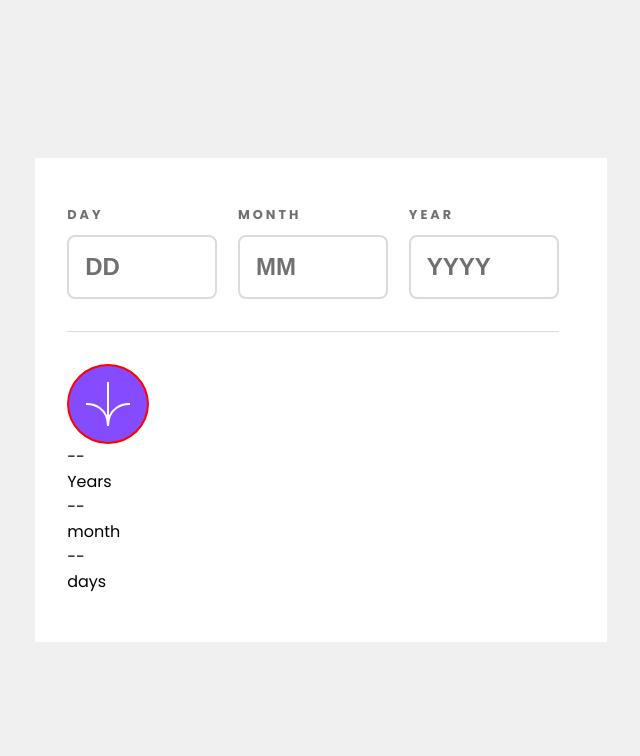
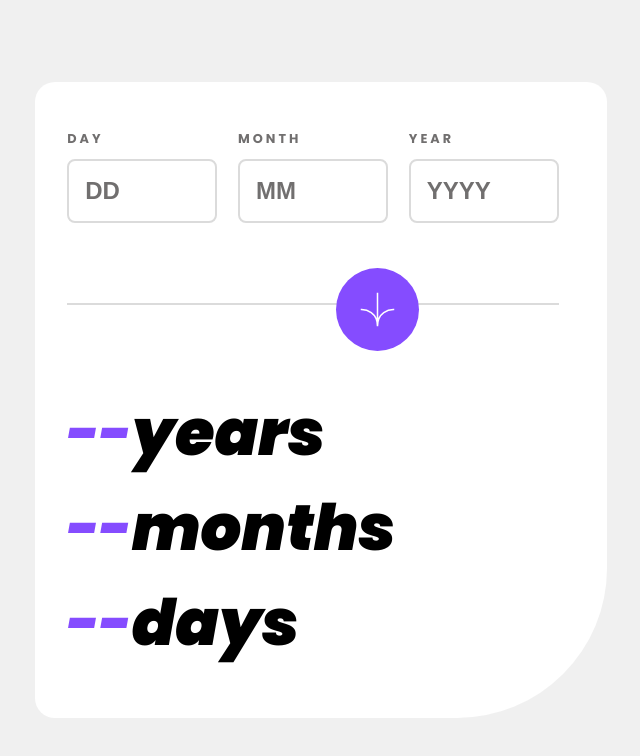
Before and after one commit to shekinahwebdev/AGE-CALCULATOR-APP, a React (Vite) app: page / in a window 1280 px wide. Shown: the top 756 px of the page, without its empty margins (319-959 px from the left). Built offline with nearby package versions, Linux system fonts and the light colour scheme; a web font is replaced by a local one.

Commit message:
Refactor styles for main calculator and output components; enhance arrow button functionality

```diff
--- a/src/App.css
+++ b/src/App.css
@@ -29,14 +29,12 @@ body {
 
 .main_calculator {
   width: 100%;
-  /* max-width: 600px;
-  min-width: 300px; */
   padding: 3rem 3rem 3rem 2rem;
   background-color: var(--White);
+  border-radius: 20px 20px 150px 20px;
 }
 
 .input_data {
-  /* border: 2px solid green; */
   display: flex;
   flex-direction: row;
   justify-content: space-between;
@@ -87,12 +85,53 @@ body {
   margin: 2rem 0;
 }
 
-.icon_arrow {
-  border: 2px solid red;
+.arrow_line {
+  padding: 3rem 0rem;
+  position: relative;
+}
+
+.arrow_button {
   background-color: var(--Purple-500);
   display: flex;
   justify-content: center;
   align-items: center;
   border-radius: 50%;
-  padding: 1rem;
+  padding: 1.5rem;
+  position: absolute;
+  top: 45px;
+  right: 140px;
+  border: none;
 }
+
+.icon_arrow {
+  width: 35px;
+  height: 35px;
+}
+
+.output_container {
+  display: flex;
+  flex-direction: column;
+  justify-content: center;
+  font-style: italic;
+}
+
+.output_data {
+  display: flex;
+  flex-direction: row;
+  align-items: center;
+}
+
+.output_display,
+.output_label {
+  font-size: 3.5rem;
+  font-weight: 900;
+}
+
+.output_display {
+  color: var(--Purple-500);
+}
+
+.output_label {
+  color: var(--Black);
+  font-size: 4rem;
+}
--- a/src/App.tsx
+++ b/src/App.tsx
@@ -9,20 +9,22 @@ function App() {
       <div className="arrow_line">
         <div className="line"></div>
         <div className="arrow">
-          <img src={arrowIcon} alt="Arrow Icon" className="icon_arrow" />
+          <button className="arrow_button">
+            <img src={arrowIcon} alt="Arrow Icon" className="icon_arrow" />
+          </button>
         </div>
       </div>
       <section className="output_container">
         <div className="output_data years">
-          <p className="output_year">--</p>
-          <p className="output_label">Years</p>
+          <p className="output_display">--</p>
+          <p className="output_label">years</p>
         </div>
         <div className="output_data months">
-          <p className="output_year">--</p>
-          <p className="output_label">month</p>
+          <p className="output_display">--</p>
+          <p className="output_label">months</p>
         </div>
         <div className="output_data days">
-          <p className="output_year">--</p>
+          <p className="output_display">--</p>
           <p className="output_label">days</p>
         </div>
       </section>
```
